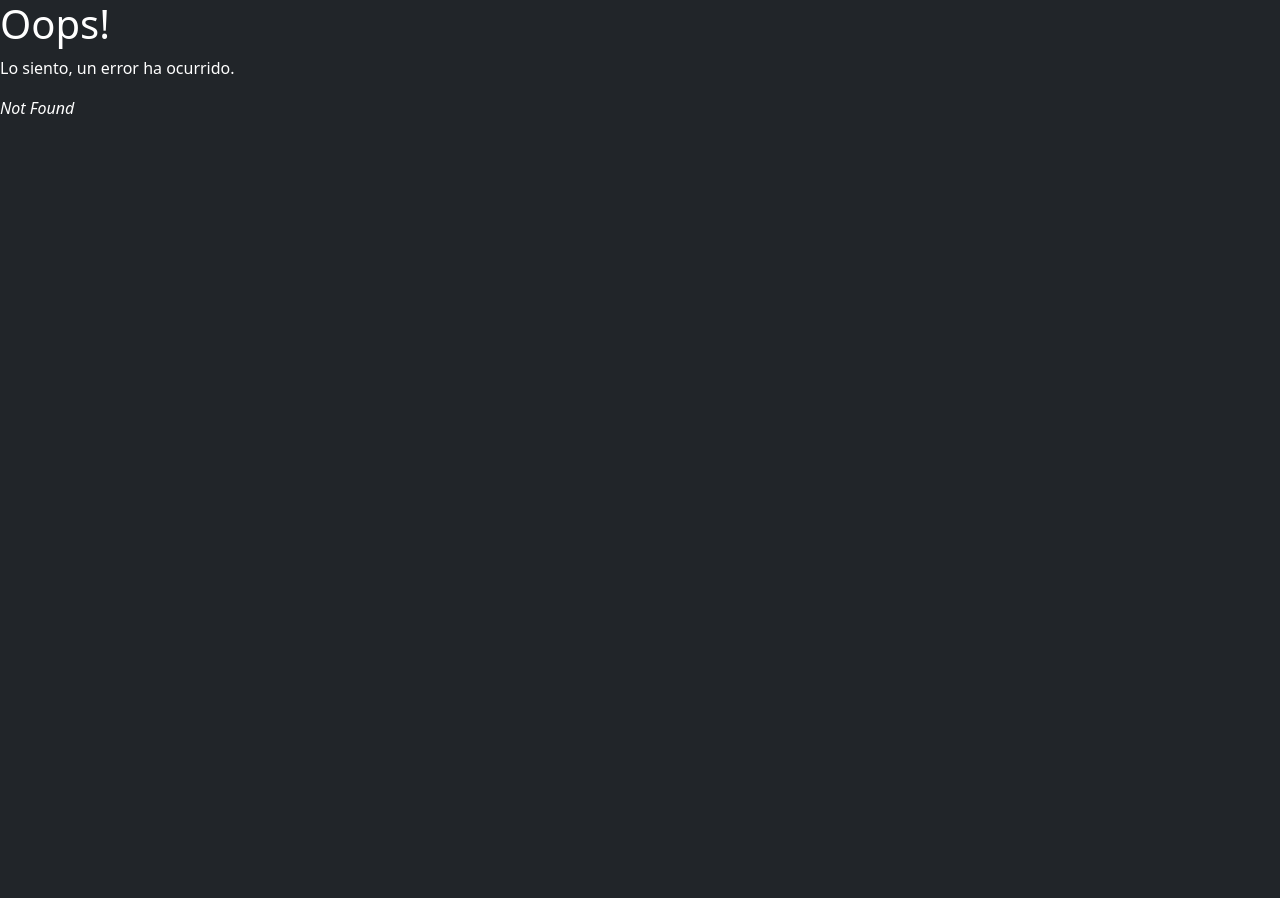
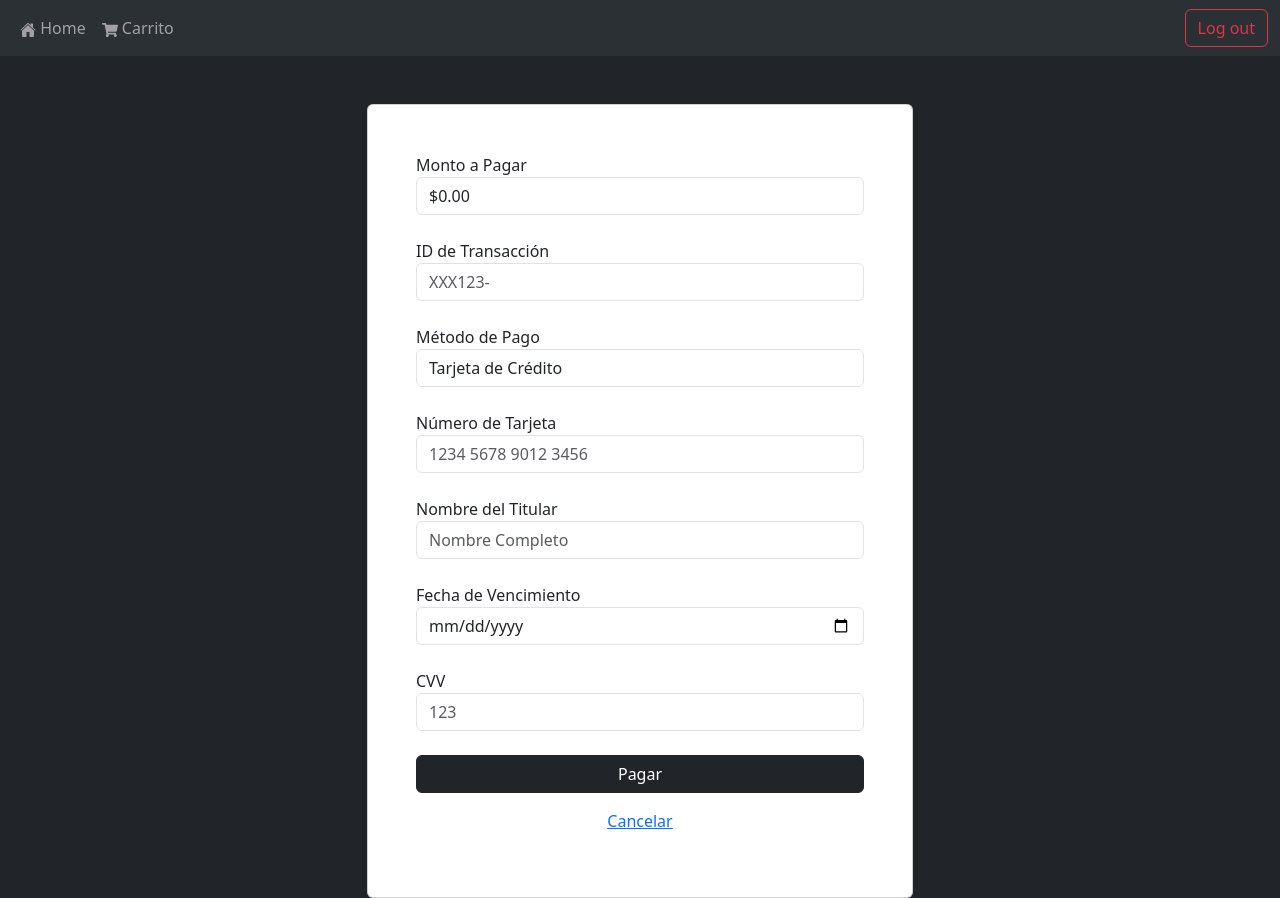
Before and after one commit to MMv110/front-end-dsd, a React (Vite) app: page /pago in a window 1280 px wide. Before the commit this address had no page. Before the commit the page ends 800 px from the top, so only its background shows below. Built offline with nearby package versions, Linux system fonts and the light colour scheme.

Commit message:
pantalla de pago

```diff
--- a/src/main.jsx
+++ b/src/main.jsx
@@ -11,6 +11,7 @@ import SignIn from "./routes/sign-in"
 import Cart from "./routes/cart"
 import Product from "./routes/product"
 import Admin from "./routes/admin"
+import Payment from "./routes/pago"
 
 const router = createBrowserRouter([
     {
@@ -42,6 +43,11 @@ const router = createBrowserRouter([
         path: "/admin",
         element: <Admin />,
         errorElement: <ErrorPage />
+    },
+    {
+        path: "/pago",
+        element: <Payment />,
+        errorElement: <ErrorPage />
     }
 ])
 
--- a/src/routes/cart.jsx
+++ b/src/routes/cart.jsx
@@ -1,6 +1,6 @@
 import React, { useEffect, useState } from 'react';
 import Navbar from "./navbar";
-import { Link } from "react-router-dom";
+import { useNavigate } from "react-router-dom";
 
 const Cart = () => {
     const [cart, setCart] = useState(() => {
@@ -8,6 +8,8 @@ const Cart = () => {
         const savedCart = localStorage.getItem('cart');
         return savedCart ? JSON.parse(savedCart) : [];
     });
+
+    const navigate = useNavigate();
 
     useEffect(() => {
         // Guardar el carrito en el localStorage cuando se actualice
@@ -38,6 +40,11 @@ const Cart = () => {
 
     const calculateTotal = () => {
         return cart.reduce((total, item) => total + (item.price * item.quantity), 0);
+    };
+
+    const handlePayment = () => {
+        const totalAmount = calculateTotal().toFixed(2);
+        navigate('/pago', { state: { monto: totalAmount } });
     };
 
     return (
@@ -73,9 +80,7 @@ const Cart = () => {
                 <div className="text-center">
                     <h3>Total a pagar: ${calculateTotal().toFixed(2)}</h3>
                 </div>
-                <Link to={'/home'}>
-                    <button className="btn btn-outline-danger mx-auto" type="submit">Pagar</button>
-                </Link>
+                <button className="btn btn-outline-danger mx-auto" onClick={handlePayment}>Pagar</button>
             </div>
         </>
     );
--- /dev/null
+++ b/src/routes/pago.jsx
@@ -0,0 +1,126 @@
+/*import React from 'react';
+import { Link } from "react-router-dom";
+
+export default function Payment() {
+  return (
+    <>
+      <div className="container mt-5">
+        <div className="row d-flex justify-content-center">
+          <div className="col-md-6">
+            <div className="card px-5 py-5" id="paymentForm">
+              <div className="form-data">
+                <div className="mb-4">
+                  <span className="form-label">ID de Transacción</span>
+                  <input className="form-control" autoComplete="off" type="text" placeholder="XXX123-" />
+                </div>
+                <div className="mb-4">
+                  <span className="form-label">Monto</span>
+                  <input className="form-control" autoComplete="off" type="number" step="0.01" placeholder="00.00" />
+                </div>
+                <div className="mb-4">
+                  <span className="form-label">Método de Pago</span>
+                  <select className="form-control">
+                    <option value="CC">Tarjeta de Crédito</option>
+                  </select>
+                </div>
+                <div className="mb-4">
+                  <span className="form-label">Número de Tarjeta</span>
+                  <input className="form-control" autoComplete="off" type="text" placeholder="1234 5678 9012 3456"  maxLength="16" />
+                </div>
+                <div className="mb-4">
+                  <span className="form-label">Nombre del Titular</span>
+                  <input className="form-control" autoComplete="off" type="text" placeholder="Nombre Completo" />
+                </div>
+                <div className="mb-4">
+                  <span className="form-label">Fecha de Vencimiento</span>
+                  <input className="form-control" autocomplete="off" type="date"/>
+                </div>
+                <div className="mb-4">
+                  <span className="form-label">CVV</span>
+                  <input className="form-control" autoComplete="off" type="text" placeholder="123"  maxLength="3"/>
+                </div>
+                <Link to={'/'}>
+                  <div className="mb-3">
+                    <button className="btn btn-dark w-100">Pagar</button>
+                  </div>
+                </Link>
+                <Link to={'/'}>
+                  <div className="mb-3">
+                    <p className="text-center">Cancelar</p>
+                  </div>
+                </Link>
+              </div>
+            </div>
+          </div>
+        </div>
+      </div>
+    </>
+  );
+}
+*/
+import React from 'react';
+import Navbar from "./navbar";
+import { useLocation, Link } from "react-router-dom";
+
+const Payment = () => {
+    const location = useLocation();
+    const { monto } = location.state || { monto: '0.00' };
+
+    return (
+        <>
+            <Navbar />
+            <div className="container mt-5">
+                <div className="row d-flex justify-content-center">
+                    <div className="col-md-6">
+                        <div className="card px-5 py-5" id="paymentForm">
+                            <div className="form-data">
+                                <div className="mb-4">
+                                    <span className="form-label">Monto a Pagar</span>
+                                    <input className="form-control" autoComplete="off" type="text" value={`$${monto}`} readOnly />
+                                </div>
+                                <div className="mb-4">
+                                    <span className="form-label">ID de Transacción</span>
+                                    <input className="form-control" autoComplete="off" type="text" placeholder="XXX123-" />
+                                </div>
+                                <div className="mb-4">
+                                    <span className="form-label">Método de Pago</span>
+                                    <select className="form-control">
+                                        <option value="CC">Tarjeta de Crédito</option>
+                                    </select>
+                                </div>
+                                <div className="mb-4">
+                                    <span className="form-label">Número de Tarjeta</span>
+                                    <input className="form-control" autoComplete="off" type="text" placeholder="1234 5678 9012 3456" maxLength="16" />
+                                </div>
+                                <div className="mb-4">
+                                    <span className="form-label">Nombre del Titular</span>
+                                    <input className="form-control" autoComplete="off" type="text" placeholder="Nombre Completo" />
+                                </div>
+                                <div className="mb-4">
+                                    <span className="form-label">Fecha de Vencimiento</span>
+                                    <input className="form-control" autoComplete="off" type="date"/>
+                                </div>
+                                <div className="mb-4">
+                                    <span className="form-label">CVV</span>
+                                    <input className="form-control" autoComplete="off" type="text" placeholder="123" maxLength="3"/>
+                                </div>
+                                <Link to={'/'}>
+                                    <div className="mb-3">
+                                        <button className="btn btn-dark w-100">Pagar</button>
+                                    </div>
+                                </Link>
+                                <Link to={'/'}>
+                                    <div className="mb-3">
+                                        <p className="text-center">Cancelar</p>
+                                    </div>
+                                </Link>
+                            </div>
+                        </div>
+                    </div>
+                </div>
+            </div>
+        </>
+    );
+};
+
+export default Payment;
--- a/src/routes/product.jsx
+++ b/src/routes/product.jsx
@@ -13,28 +13,47 @@ export default function(){
     const [ data, setData ] = useState([])
     const [ value, setValue ] = useState(0)
 
-    const addShopingCart = async(event) => {
-        event.preventDefault()
-        toast.loading('Añadiendo al carrito.')
-        const {idProduct, cart} = event.target
+    const addShopingCart = async (event) => {
+        event.preventDefault();
+        toast.loading('Añadiendo al carrito.');
 
-        let response = await fetch('https://jsonplaceholder.typicode.com/posts', {
-            method: 'POST',
-        })
+        const idProduct = event.target.idProduct.value; // Obtener el ID del producto desde el formulario
+        const quantity = event.target.cart.value; // Obtener la cantidad del producto desde el formulario
 
-        if (!response.ok){
-            toast.dismiss()
-            toast.error("Error al añadir producto!")
-        }else{
-            toast.dismiss()
-            toast.success('Producto añadido correctamente.')
-            toast.info('Redireccionando al menú.')
+        try {
+            // Realizar la solicitud POST para agregar el producto al carrito
+            const response = await fetch('https://qdvmstye68.execute-api.us-east-1.amazonaws.com/dev/producto', {
+                method: 'POST',
+                headers: {
+                    'Content-Type': 'application/json'
+                },
+                body: JSON.stringify({
+                    idProduct: idProduct,
+                    quantity: quantity
+                })
+            });
+
+            if (!response.ok) {
+                throw new Error('Error al añadir producto al carrito.');
+            }
+
+            // Si la solicitud es exitosa, mostrar mensajes de éxito y redireccionar
+            toast.dismiss();
+            toast.success('Producto añadido correctamente.');
+           // toast.info('Redireccionando al menú.');
+
             setTimeout(() => {
-                window.location.href = '/home'
-            }, 3000)
+                window.location.href = '/home';
+            }, 3000);
 
+        } catch (error) {
+            console.error('Error al añadir producto al carrito:', error);
+            toast.dismiss();
+            toast.error('Error al añadir producto al carrito. Por favor, intenta de nuevo.');
         }
-    }
+    };
+
+
     useEffect(() => {
         fetch(`https://qdvmstye68.execute-api.us-east-1.amazonaws.com/dev/producto/${id}`)
             .then(response => response.json())
```
